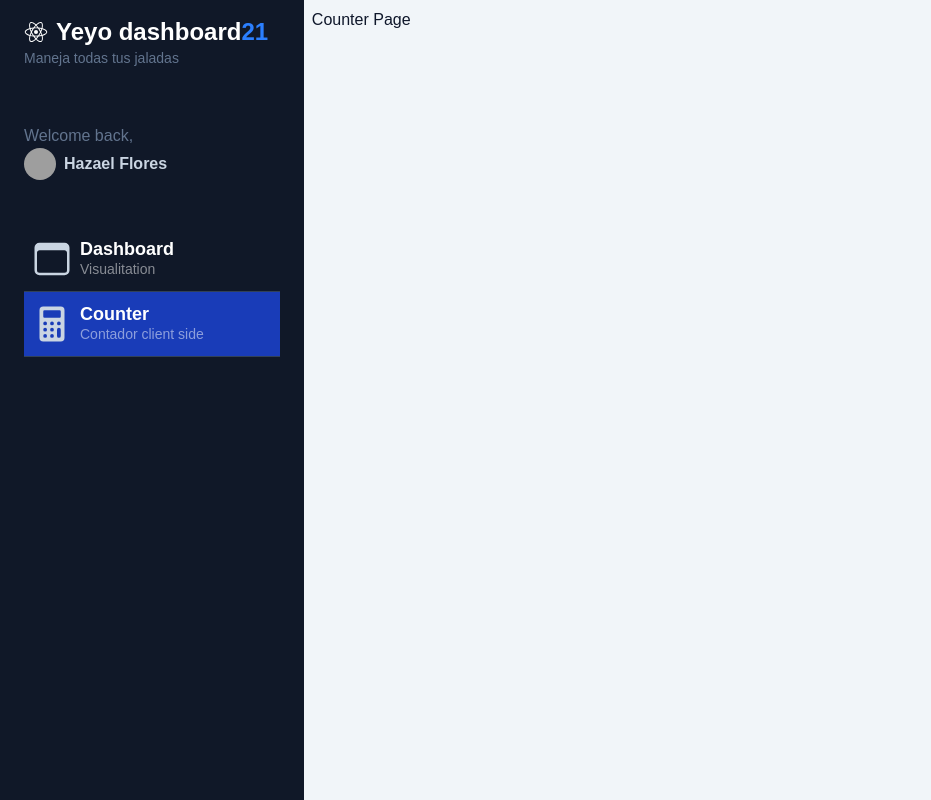
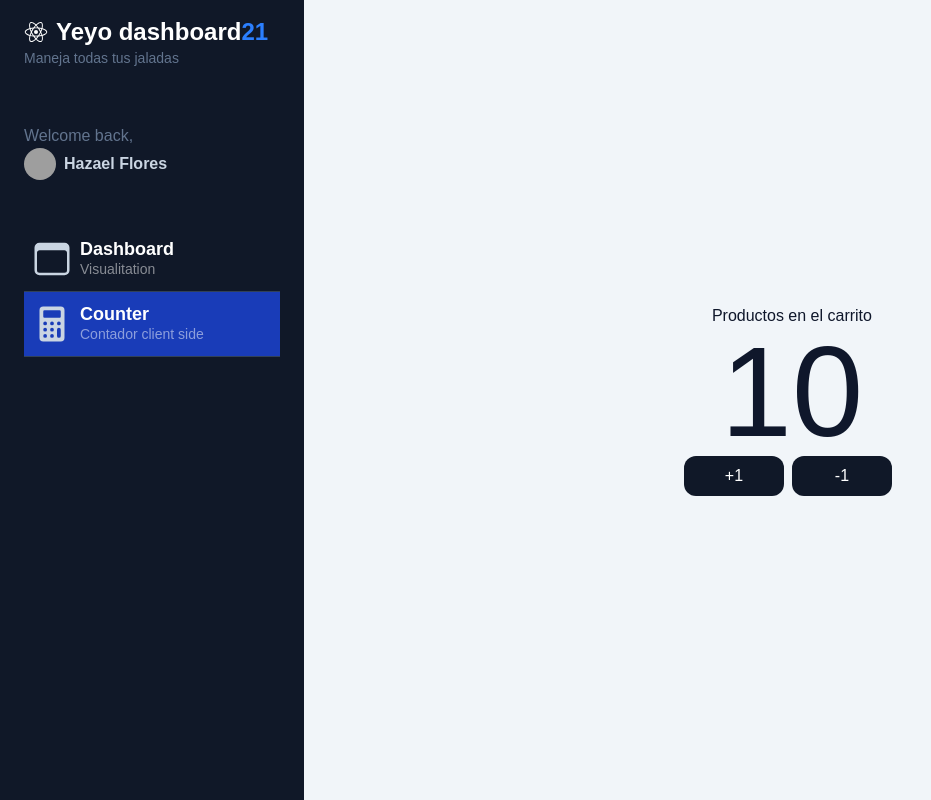
Before and after one commit to HazaFG/pokemons-dashboard, a Next.js app: page /dashboard/counter in a window 1280 px wide. Shown: the whole page, without its empty margins (0-931 px from the left). Built offline with nearby package versions, Linux system fonts and the light colour scheme; grey boxes are pictures that could not be loaded.

Commit message:
contador pero sin metadata, ya que no nos deja por el use client

```diff
--- a/src/app/dashboard/counter/page.tsx
+++ b/src/app/dashboard/counter/page.tsx
@@ -1,9 +1,41 @@
-import React from "react";
+"use client";
 
-export default function counterPage() {
+import { Metadata } from "next";
+import { useState } from "react";
+
+// export const metadata: Metadata = {
+//   title: "Counter Page",
+//   description: "Simple contador",
+// };
+
+export default function CounterPage() {
+  const [contador, setContador] = useState(10);
+
+  //Manera facil de entender para mi xd
+  const incrementar = () => {
+    setContador(contador + 1);
+  };
+
   return (
-    <>
-      <h1>Counter Page</h1>
-    </>
+    <div className="flex flex-col items-center justify-center w-full h-full">
+      <span>Productos en el carrito</span>
+      <span className="text-9xl">{contador}</span>
+
+      <div className="flex">
+        <button
+          onClick={incrementar}
+          className="flex items-center justify-center p-2 rounded-xl bg-gray-900 text-white hover:bg-gray-600 transtition-all w-[100px] mr-2"
+        >
+          +1
+        </button>
+        <button
+          //Manera pro de hacerlo xd
+          onClick={() => setContador(contador - 1)}
+          className="flex items-center justify-center p-2 rounded-xl bg-gray-900 text-white hover:bg-gray-600 transtition-all w-[100px] mr-2"
+        >
+          -1
+        </button>
+      </div>
+    </div>
   );
 }
```
